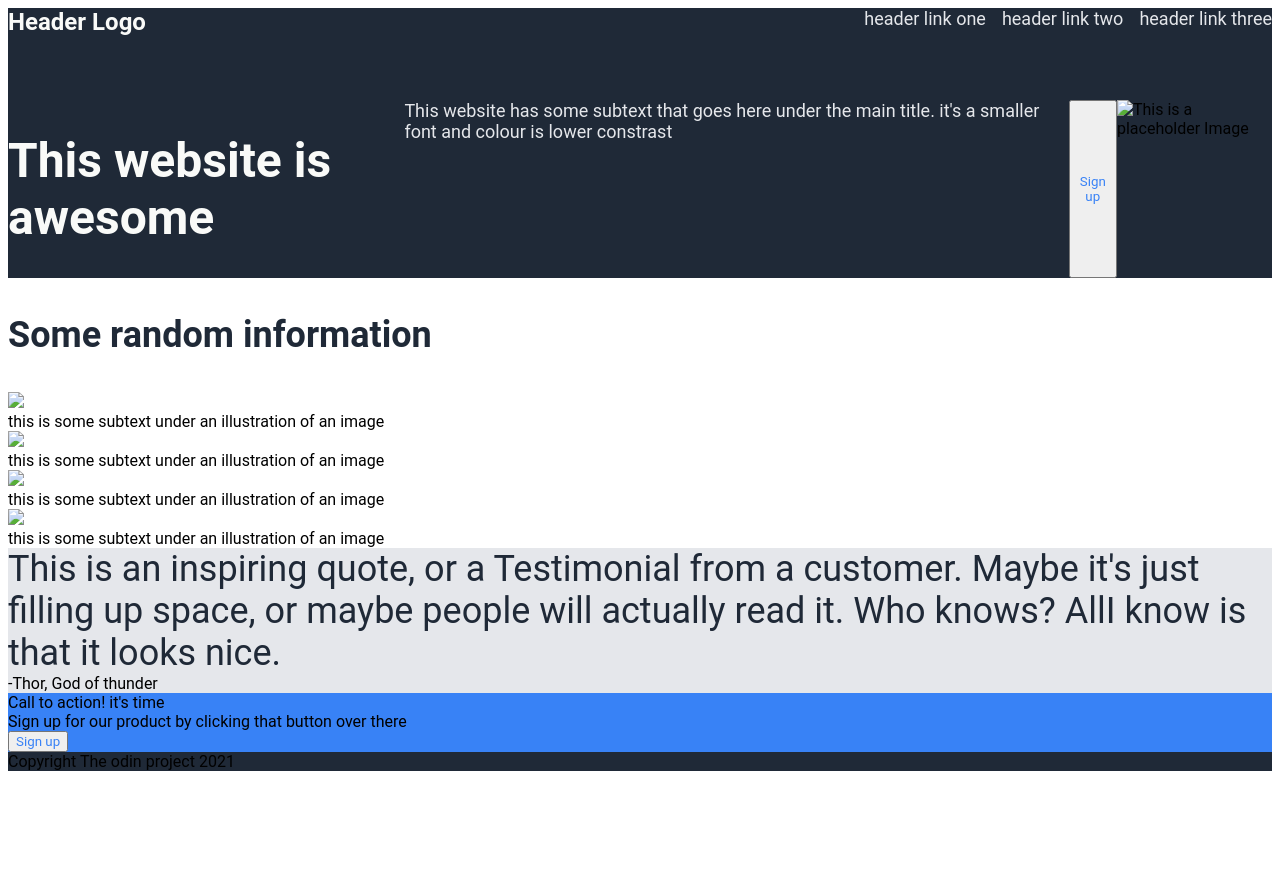
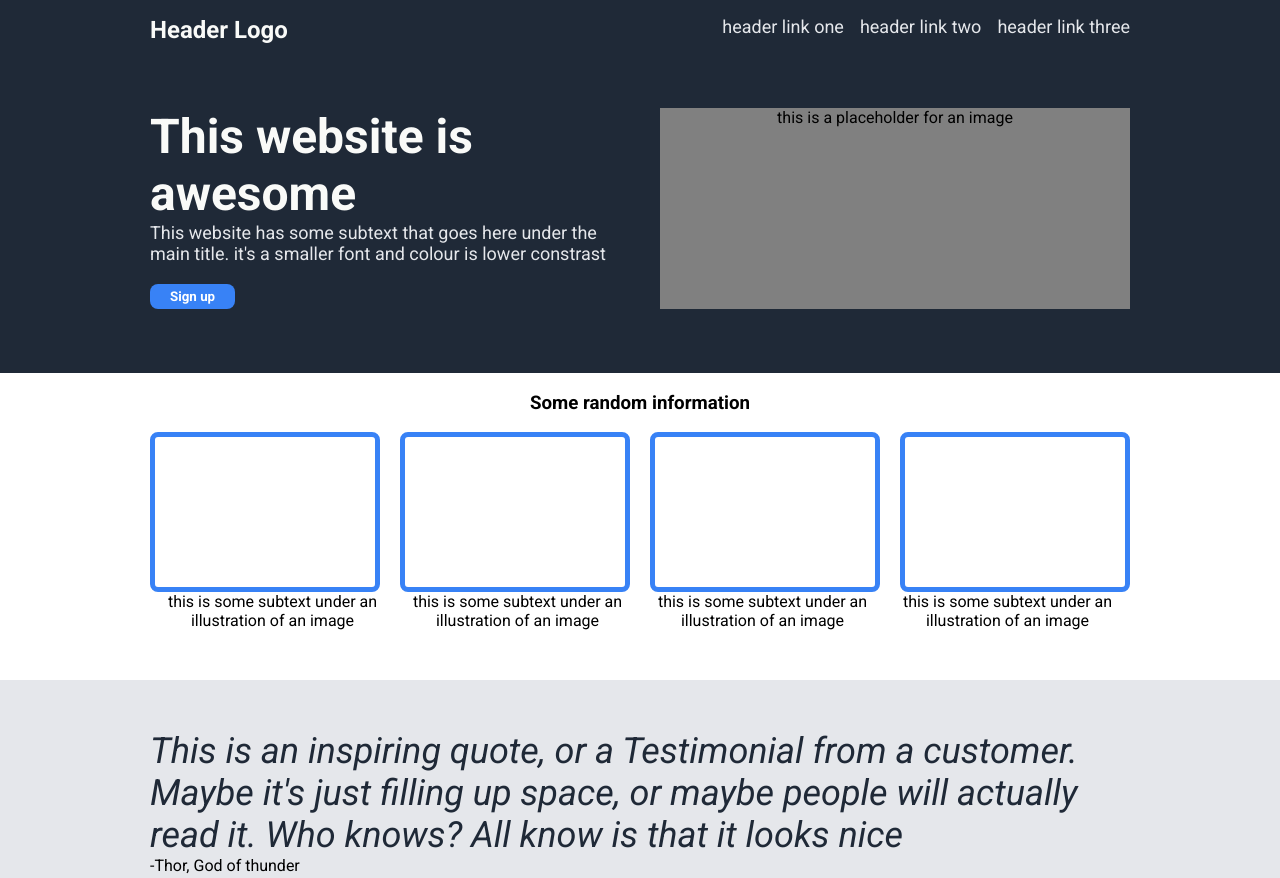
Before and after one commit to Sivasankar300/landing-page, a plain HTML site: page index.html in a window 1280 px wide. Shown: the top 878 px of the page. Before the commit the page ends 800 px from the top, so only its background shows below. Drawn offline with Linux system fonts and the light colour scheme.

Commit message:
Add styling and alignment
I had forgot to push the commits for each section seperately

```diff
--- a/index.html
+++ b/index.html
@@ -1,6 +1,9 @@
 <!DOCTYPE html>
 <html lang="en">
     <head>
+        <link rel="preconnect" href="https://fonts.googleapis.com">
+<link rel="preconnect" href="https://fonts.gstatic.com" crossorigin>
+<link href="https://fonts.googleapis.com/css2?family=Roboto:ital,wght@0,100;0,300;0,400;0,500;0,700;0,900;1,100;1,300;1,400;1,500;1,700;1,900&display=swap" rel="stylesheet">
         <meta charset="utf-8">
         <title>Landing Page</title>
         <link rel="Stylesheet" href="styles.css"></rel>
@@ -17,31 +20,36 @@
     </div>
 
         <div class="UpperContent">
-            <div class="left">
-              <h1 class="Title">This website is awesome</h1>
+            <div class="Left">
+              <div class="Title">This website is awesome</div>
               <div class="Text">This website has some subtext that goes here under the main title. it's a smaller font and colour is lower constrast</div>
               <button class="Sign1">Sign up</button>
             </div>
 
-            <div class="right">
-                <img src="placeholder" alt="This is a placeholder Image">
+            <div class="Right">
+                <div class="placeholder">this is a placeholder for an image </div>
             </div>
         </div>
 
         <div class="MiddleContent">
             <h3 class="Title">Some random information</h3>
-            <img src="placeholder">
+            <div class="Boxes">
+                <div class="Box"> &nbsp; </div>
+                <div class="Box"> &nbsp; </div>
+                <div class="Box"> &nbsp;</div>
+                <div class="Box"> &nbsp;</div>
+            </div>
+        <div class="Subtexts">
             <div class="Subtext">this is some subtext under an illustration of an image</div>
-            <img src="placeholder">
             <div class="Subtext">this is some subtext under an illustration of an image</div>
-            <img src="placeholder">
             <div class="Subtext">this is some subtext under an illustration of an image</div>
-            <img src="placeholder">
             <div class="Subtext">this is some subtext under an illustration of an image</div>
         </div>
+    </div>
+
 
         <div class="LowerContent">
-            <div class="VeryBerryInspiringQuote"> This is an inspiring quote, or a Testimonial from a customer. Maybe it's just filling up space, or maybe people will actually read it. Who knows? AllI know is that it looks nice.</div>
+            <div class="Quote"> This is an inspiring quote, or a Testimonial from a customer. Maybe it's just filling up space, or maybe people will actually read it. Who knows? All know is that it looks nice</div>
             <div class="QuoteAuthor">-Thor, God of thunder</div>
         </div>
 
--- a/styles.css
+++ b/styles.css
@@ -1,61 +1,60 @@
-
-.Header, .UpperContent, .Footer{
+.Header ,.UpperContent{
     background-color: #1F2937;
 }
-
-.UpperContent .Title {
-    font-size:48px;
+.Header .Links, .UpperContent .left .Text{
+    font-size: 18px;
+    color: #E5E7EB;
+}
+.Header .Logo{
+    font-size: 24px;
+    color: #f9FAF8;
+    font-weight: bold
+}
+.UpperContent .Left .Title{
+    font-size: 48px;
     font-weight: bolder;
-    color:#f9faf8;
+    color: #f9FAF8;
 }
-
-.UpperContent .Text, .Header .Links{
+.UpperContent .Left .Text{
+    color:#E5E7EB;
     font-size: 18px;
-    color:#E5E7EB;
-
+}
+.UpperContent .Right {
+    background-color: grey;
+    text-align: center;
 
 }
 
-.Header .Logo{
-    font-size:24px;
-    color:#f9faf8;
-    font-weight: bolder;
-}
 
-Button{
-    color:#3882f6;
-}
-
-.MiddleContent .Title{
-    font-weight: bolder;
-    font-size:36px;
-    color:#1f2937;
-}
-
-.LowerContent {
-    background-color: #e5e7eb;
-}
-
-.VeryBerryInspiringQuote{
-    font-size: 36px;
-    color:#1f2937;
-
-}
-
-.VeryLowerContent {
-    background-color:#3882f6;
-}
 
 *{
     font-family:roboto;
 }
 
-/* Flexbox below */
+/* Margin, Paddings below */
 
 .Header{
     display:flex;
     justify-content: space-between;
     padding-bottom:64px;
+    padding-top:16px;
+    padding-left: 150px;
+    padding-right: 150px;
+}
+
+.UpperContent{
+    padding-left: 150px;
+    padding-right: 150px;
+    padding-bottom:64px;
+}
+
+.UpperContent .Left{
+    width: 50%;
+    padding-right: 40px;
+}
+
+.UpperContent .Right{
+    width: 50%;
 }
 
 .Links {
@@ -71,6 +70,7 @@ Button{
 body {
     display:flex;
     flex-direction:column;
+    margin:0px
 
 }
 
@@ -81,3 +81,83 @@ body {
 h1.Title {
     flex-wrap:wrap;
 }
+
+.UpperContent .Sign1{
+    background-color: #3882f6;
+    border-radius: 8px;
+    padding: 5px;
+    padding-left: 20px;
+    padding-right: 20px;
+    border: none;
+    color: white;
+    font-weight: bold;
+}
+
+.UpperContent .Text{
+    margin-bottom: 20px;
+}
+
+.MiddleContent{
+    text-align: center;
+    margin-bottom: 50px;
+    padding-left: 150px;
+    padding-right: 150px;
+}
+.MiddleContent .Boxes .Box {
+    border-width: 5px;
+    border-color: #3882f6;
+    border-radius: 8px;
+    border-style:solid;
+    width: 250px;
+    height: 150px;
+
+}
+.MiddleContent .Boxes {
+    display: flex;
+    align-items: stretch;
+    gap: 20px;
+
+}
+.MiddleContent .Subtexts {
+    display:flex;
+    align-items: stretch;
+}
+.LowerContent{
+    padding-left: 150px;
+    padding-right: 150px;
+    background-color: #E5E7EB;
+    padding-top: 50px;
+    padding-bottom: 50px;
+}
+.LowerContent .Quote{
+    font-size: 36px;
+    font-style: italic;
+    color:#1F2937
+}
+
+.VeryLowerContent{
+    margin-left: 150px;
+    margin-right: 150px;
+    margin-top: 75px;
+    margin-bottom: 75px;
+    padding: 30px;
+    padding-left:80px ;
+    padding-right:80;
+    text-align: left;
+    background-color: #3882f6;
+    color:white;
+    border-radius: 8px;
+}
+
+.VeryLowerContent .Title{
+    font-weight: bolder;
+
+}
+
+.Footer{
+    background-color: #1F2937;
+    padding: 30px;
+    color:#E5E7EB;
+    text-align: center;
+
+}
```
